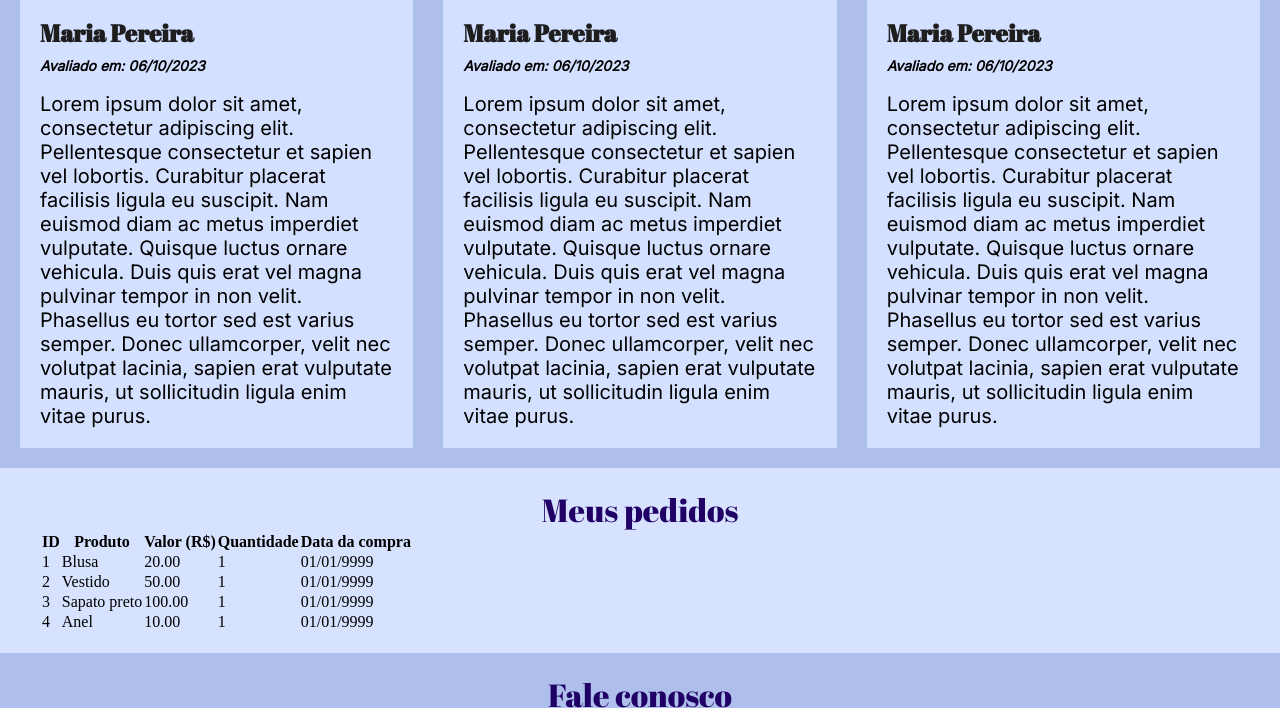
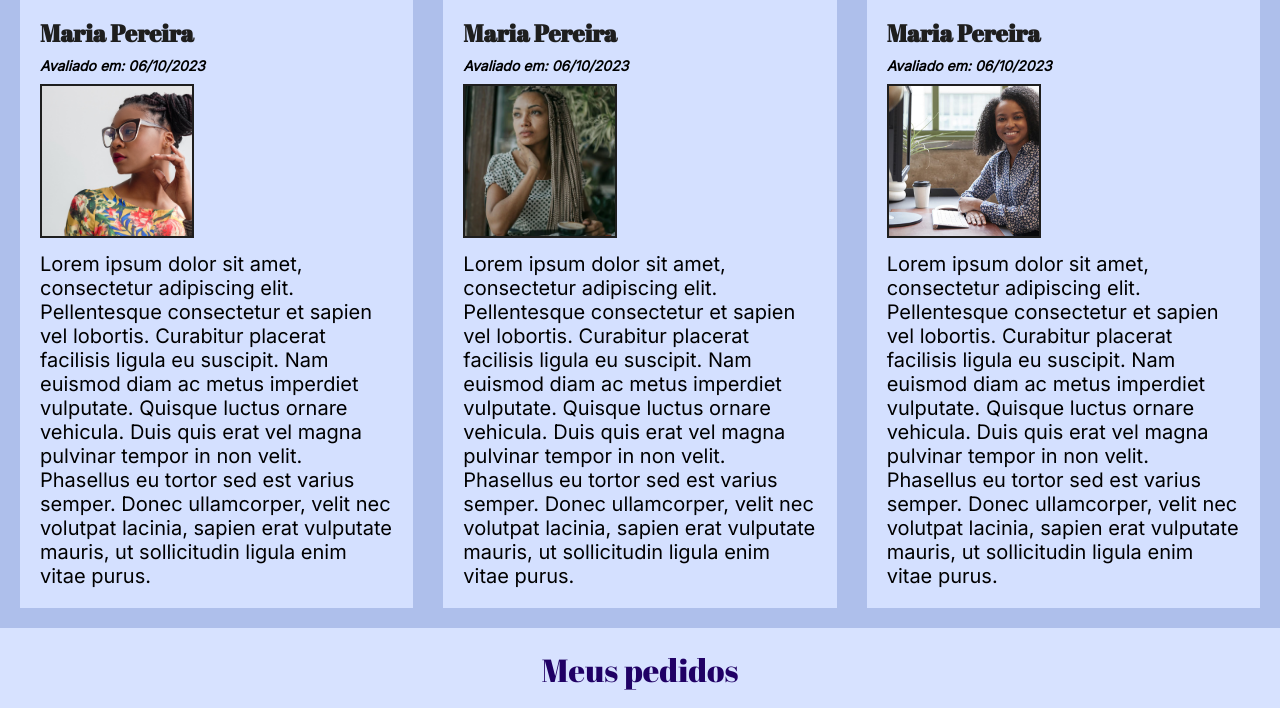
Before and after one commit to rmftelier/modulo2-html-css, a plain HTML site: page aula-pratica/index.html in a window 1280 px wide. Shown: the part 505-1213 px from the top of the page. Drawn offline with Linux system fonts and the light colour scheme.

Commit message:
atividade completa

```diff
--- a/aula-pratica/index.html
+++ b/aula-pratica/index.html
@@ -6,7 +6,7 @@
   <title>Loja Dandara</title>
 
   <!-- Estilos -->
-  <link rel="stylesheet" type="text/css" href="styles.css" />
+  <link rel="stylesheet" type="text/css" href="style.css" />
   <link rel="stylesheet" href="https://cdnjs.cloudflare.com/ajax/libs/font-awesome/6.4.2/css/all.min.css">
   <!-- Fontes -->
   <link rel="stylesheet" href="https://fonts.googleapis.com/css2?family=Inter&display=swap">
@@ -94,7 +94,7 @@
           <h5>Avaliado em: 06/10/2023</h5>
 
           <figure>
-            <img src="" alt="">
+            <img class="imgClientes" src="img/mulher1.jpg" alt="">
           </figure>
 
           <p>
@@ -111,7 +111,7 @@
           <h5>Avaliado em: 06/10/2023</h5>
 
           <figure>
-            <img src="" alt="">
+            <img class="imgClientes" src="img/mulher3.jpg" alt="">
           </figure>
 
           <p>
@@ -128,7 +128,7 @@
           <h5>Avaliado em: 06/10/2023</h5>
 
           <figure>
-            <img src="" alt="">
+            <img class="imgClientes" src="img/mulher2.jpg" alt="">
           </figure>
 
           <p>
--- a/aula-pratica/styles.css
+++ b/aula-pratica/style.css
@@ -58,7 +58,6 @@ header p strong {
 }
 
 /* section */
-
 section {
   background-color: #D7E2FF;
   padding: 20px 40px;
@@ -94,6 +93,7 @@ section h1 {
   list-style: none;
   margin: 20px 0;
   gap: 35px;
+
 }
 
 .text-center {
@@ -141,18 +141,67 @@ section h1 {
 }
 
 .imgClientes {
-  width: 90px;
+  width: 150px;
+  height: 150px;
   margin: 10px 0;
   border: 2px solid #1e1e1e;
+  object-fit: cover;
 }
 
 /* meus pedidos */
+#pedidos {
+  font-family: 'Inter';
+  font-size: 18px;
+  height: 300px;
+}
+
+#pedidos h3 {
+  padding-bottom: 20px;
+}
+
+#pedidos table {
+  border-collapse: separate;
+  /* remove o espaçamento entre as linhas*/
+  margin: 0 auto;
+  border-spacing: 0;
+  border-radius: 10px;
+  overflow: hidden;
+  width: 70%;
+}
+
+#pedidos td,
+th {
+  border: 1px solid #1e1e1e;
+  padding: 10px;
+}
+
+#pedidos thead {
+  background: #7C71FF;
+  width: 250px;
+  height: 50px;
+}
+
+#pedidos tbody {
+  background: #FFF;
+}
+
+
+#pedidos tr:first-child th:first-child {
+  border-top-left-radius: 10px;
+}
+
+#pedidos tr:last-child td:first-child {
+  border-bottom-left-radius: 10px;
+}
+
+#pedidos tr:last-child td:last-child {
+  border-bottom-right-radius: 10px;
+}
 
 
 /* fale conosco */
 #faleConosco {
   background-color: #AEBFEB;
-
 }
 
 #faleConosco form {
@@ -167,7 +216,6 @@ section h1 {
   font-family: 'Inter';
   font-size: 16px;
   margin-top: 5px;
-
 }
 
 #faleConosco button {
@@ -179,8 +227,6 @@ section h1 {
   padding: 10px 15px;
   margin: 0 auto;
   /* Centraliza o botão horizontalmente */
-
-
 }
 
 #nome,
@@ -203,7 +249,6 @@ section h1 {
   font-family: 'Inter';
   height: 100%;
   margin-bottom: 20px;
-
 }
 
 /* footer */
```
Also changed, not shown: aula-pratica/img/mulher1.jpg (added), aula-pratica/img/mulher2.jpg (added), aula-pratica/img/mulher3.jpg (added).
